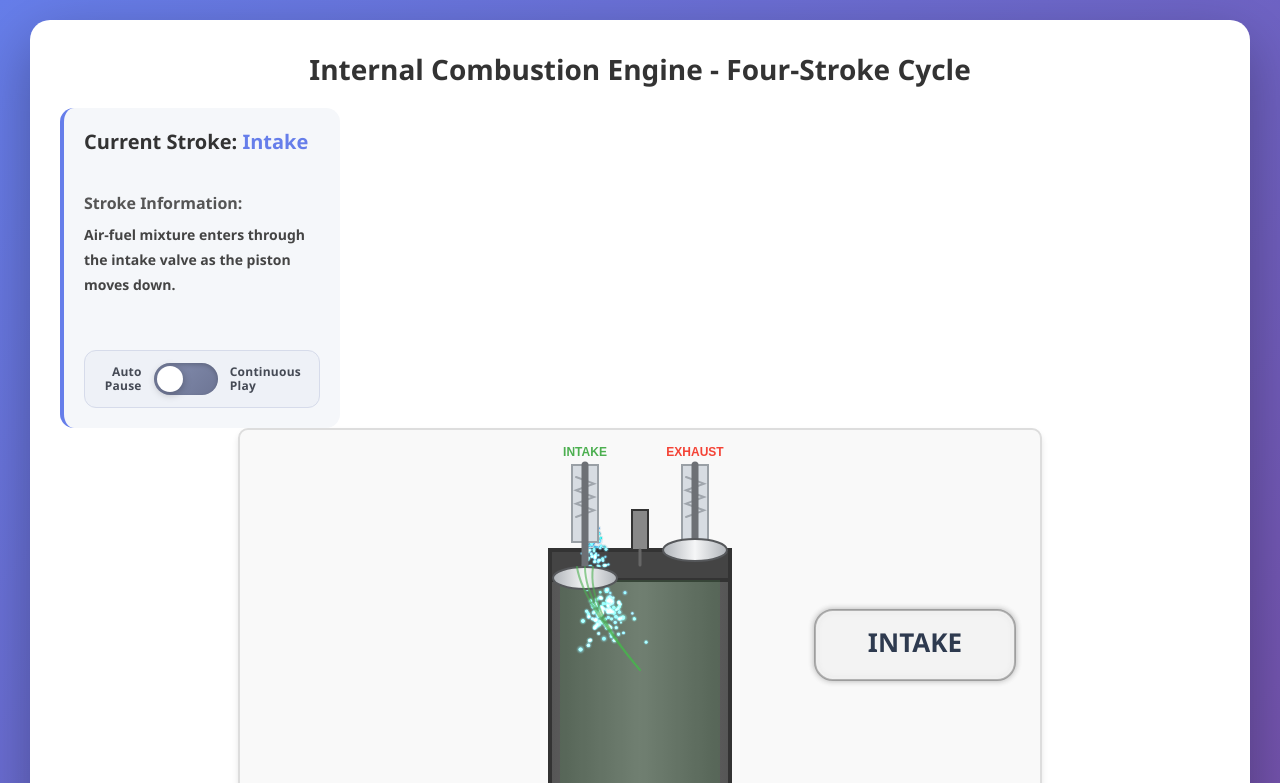
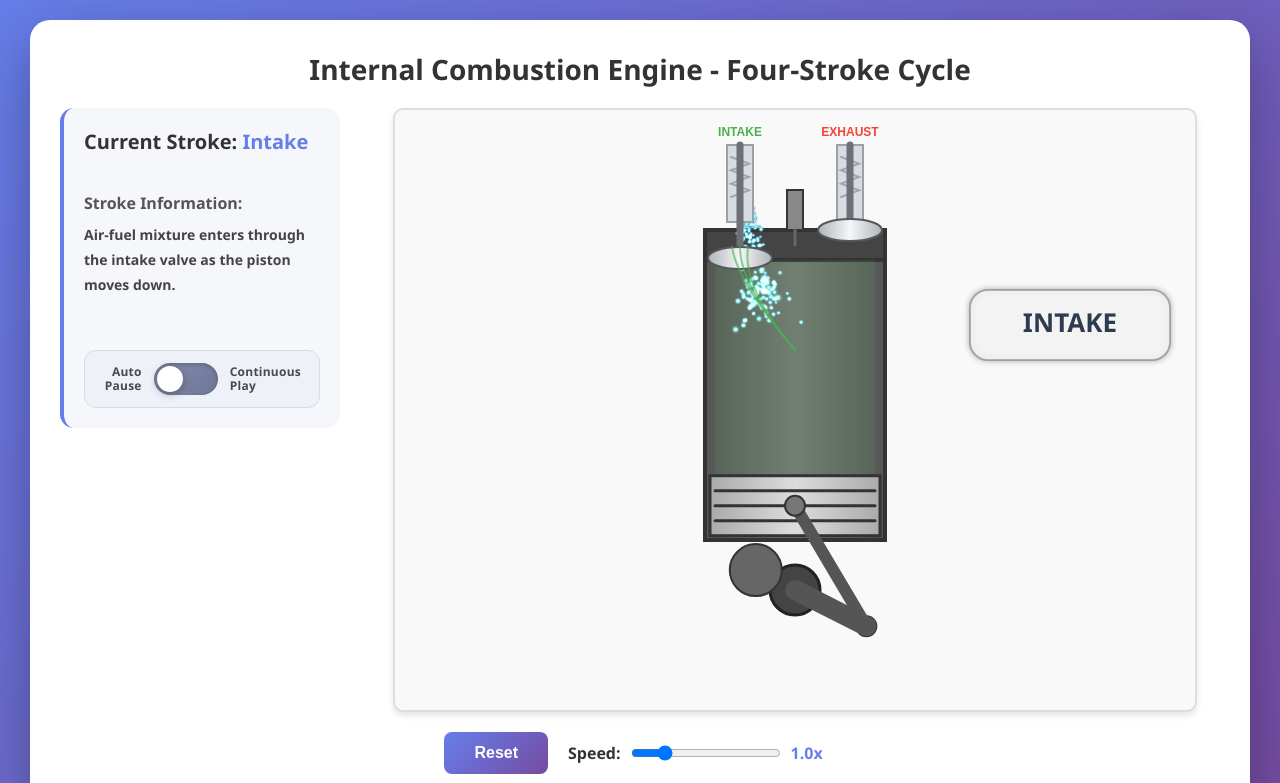
Before and after one commit to GenuineDickies/fourstrokeanimation, a plain HTML site: page index.html in a window 1280 px wide. Shown: the top 783 px of the page. Drawn offline with Linux system fonts and the light colour scheme; animation ran at ten frames a second.

Commit message:
Revert "Keep toggle container below stroke details"
This reverts commit c64035a99597f50a270dd5458c1b1fb285da26e6.

```diff
--- a/styles.css
+++ b/styles.css
@@ -38,18 +38,17 @@ h1 {
     box-shadow: 0 4px 6px rgba(0, 0, 0, 0.1);
 }
 
+.main-layout {
+    display: flex;
+    gap: 30px;
+    align-items: flex-start;
+    justify-content: center;
+}
+
 .info-panel {
     width: 280px;
     flex-shrink: 0;
     margin-top: 0;
-    display: flex;
-    flex-direction: column;
-    gap: 20px;
-    min-height: 360px;
-}
-
-.info-panel {
-    padding: 20px;
     position: relative;
     min-height: 320px;
 }
@@ -59,12 +58,13 @@ h1 {
     display: flex;
     justify-content: center;
 }
-    min-height: 210px;
 
 .controls {
     display: flex;
-    margin-top: auto;
-    width: 100%;
+    justify-content: center;
+    align-items: center;
+    gap: 20px;
+    margin-top: 20px;
     flex-wrap: wrap;
 }
 
```
